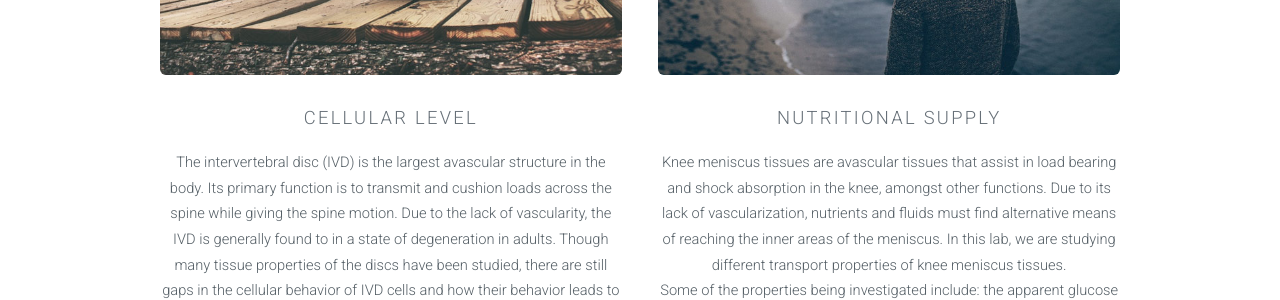
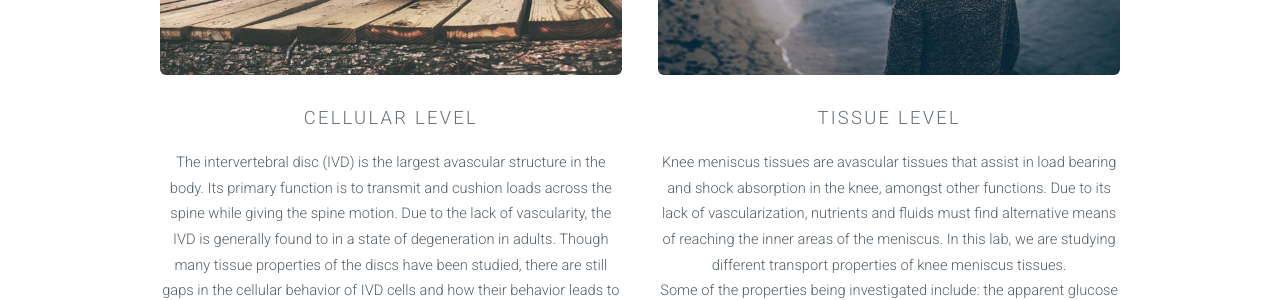
Before and after one commit to jbmcmahan/jacksonlab, a Jekyll site: the page built from research.html, in a window 1280 px wide and 900 px high, scrolled down 786 px. Shown: the part 153-453 px from the top of the window. Built offline with Jekyll 4.4.1, drawn with Linux system fonts in a browser that asks for light colours.

Commit message:
Update research.html

```diff
--- a/research.html
+++ b/research.html
@@ -42,7 +42,7 @@ layout: default
             <div class="6u">
                 <section class="special">
                     <a href="#" class="image fit"><img src="{{ site.baseurl }}/images/pic02.jpg" alt="" /></a>
-                    <h3>Nutritional Supply</h3>
+                    <h3>Tissue Level</h3>
                     <p>Knee meniscus tissues are avascular tissues that assist in load bearing and shock absorption
                     in the knee, amongst other functions. Due to its lack of vascularization, nutrients and fluids
                     must find alternative means of reaching the inner areas of the meniscus. In this lab, we are
```
